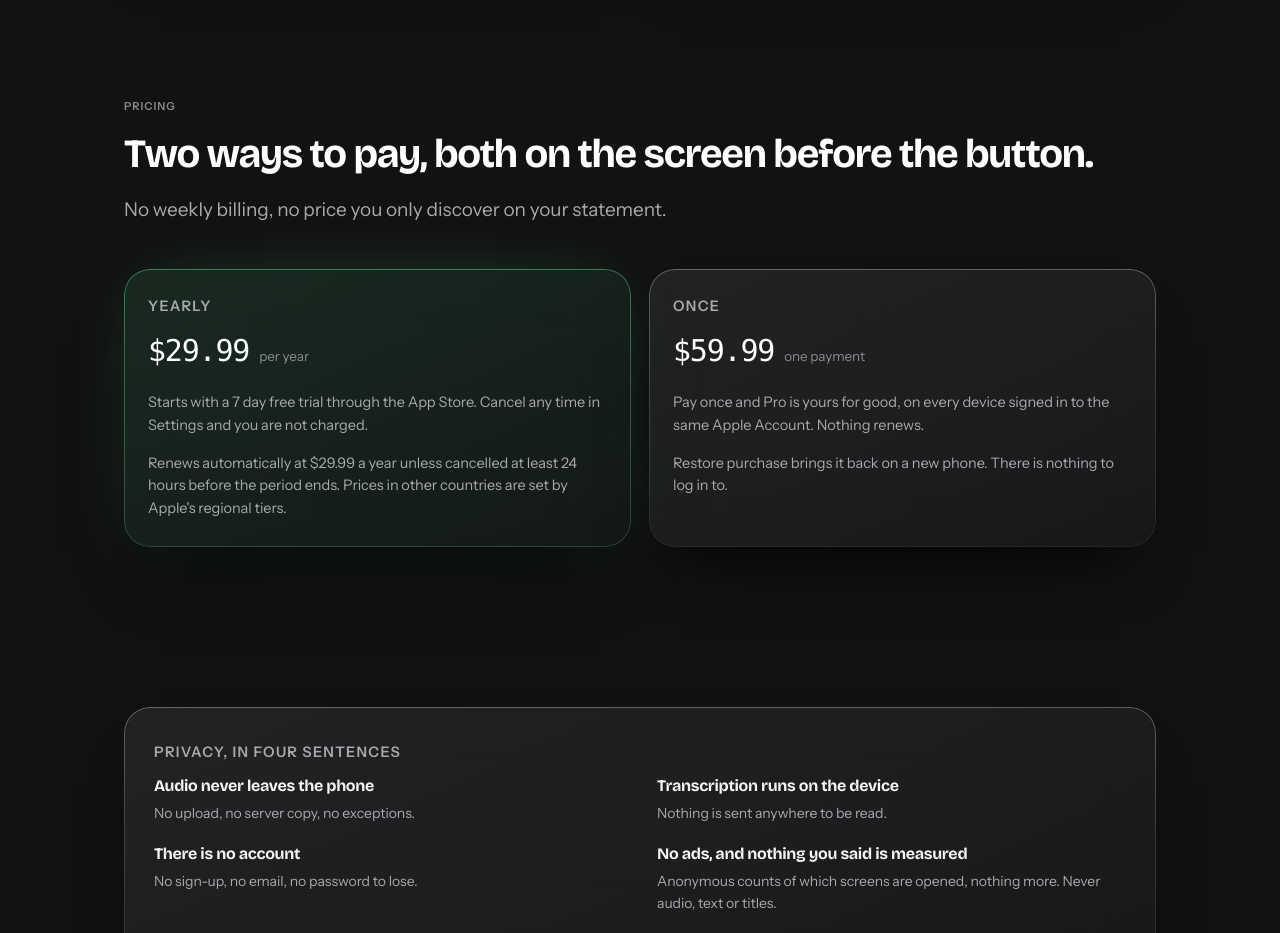
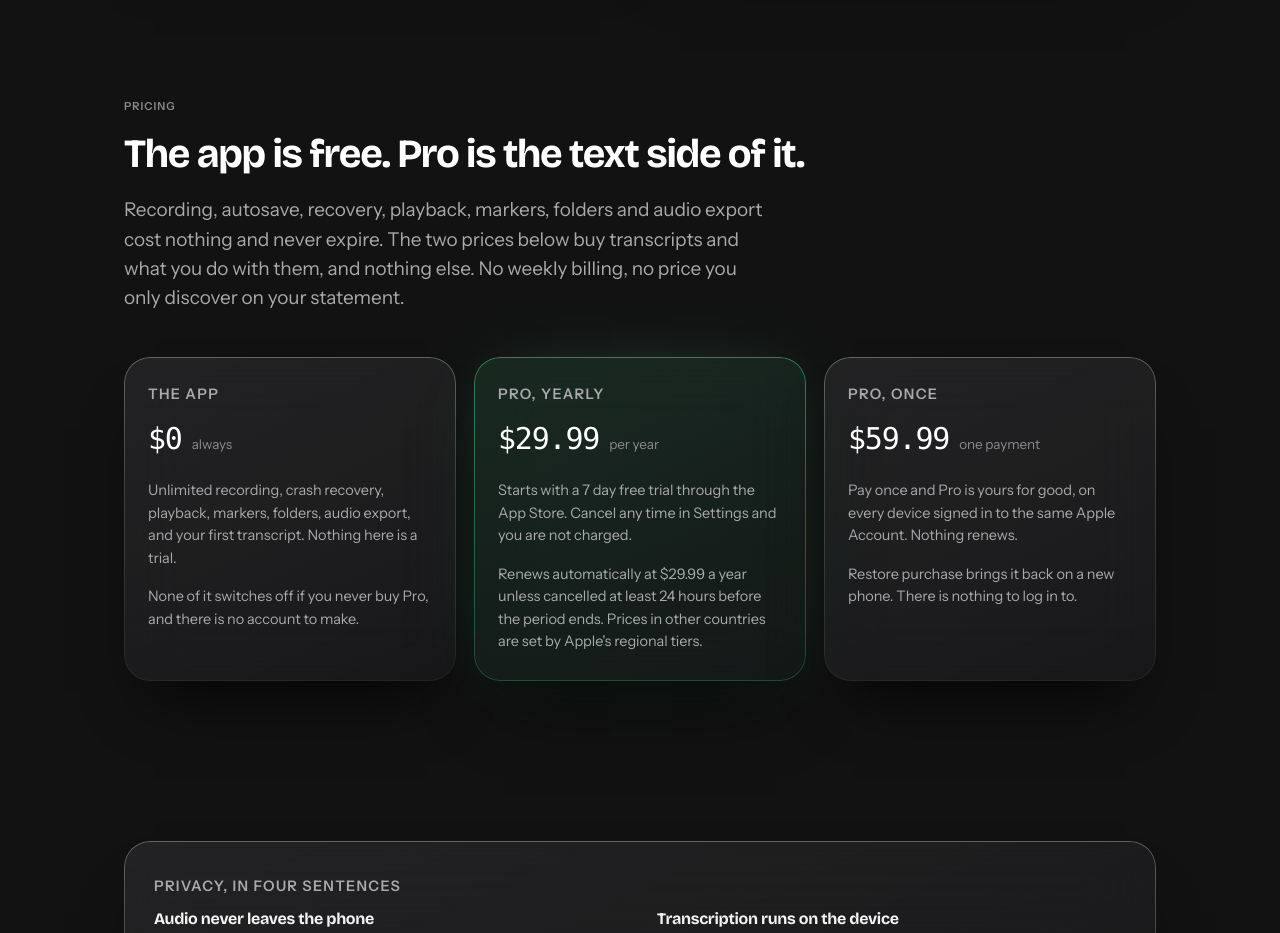
Before and after one commit to irfanbehic/tapedeck, a plain HTML site: page index.html in a window 1280 px wide. Shown: the part 2440-3373 px from the top of the page. Drawn offline with nearby package versions, Linux system fonts and the light colour scheme; a web font is replaced by a local one.

Commit message:
Put the free app in the pricing row, where it was missing
The section headed "Two ways to pay" and showed two paid cards. Anyone
following the Pricing link straight down from the nav met $29.99 and $59.99
with nothing beside them, and read a paid app. The page said "free forever"
higher up; the part people actually jump to did not.

So the row is three cards and the first one is the app itself at $0, with
what it includes, and the two Pro cards say Pro in their labels. Same prices,
same terms — the free column is simply present where the figures are.

Co-Authored-By: Claude Opus 5 <noreply@anthropic.com>

```diff
--- a/index.html
+++ b/index.html
@@ -137,12 +137,22 @@
   <section class="band" id="pricing">
     <div class="shell">
       <p class="label reveal">Pricing</p>
-      <h2 class="reveal">Two ways to pay, both on the screen before the button.</h2>
-      <p class="lead reveal" style="margin-bottom:44px">No weekly billing, no price you only discover on your statement.</p>
+      <h2 class="reveal">The app is free. Pro is the text side of it.</h2>
+      <p class="lead reveal" style="margin-bottom:44px">Recording, autosave, recovery, playback, markers, folders and audio export cost nothing and never expire. The two prices below buy transcripts and what you do with them, and nothing else. No weekly billing, no price you only discover on your statement.</p>
 
-      <div class="split">
-        <article class="glass glass--accent card reveal">
-          <p class="label" style="margin-bottom:10px">Yearly</p>
+      <div class="grid grid--3">
+        <article class="glass card reveal">
+          <p class="label" style="margin-bottom:10px">The app</p>
+          <div class="price">
+            <span class="price__figure">$0</span>
+            <span class="price__unit">always</span>
+          </div>
+          <p>Unlimited recording, crash recovery, playback, markers, folders, audio export, and your first transcript. Nothing here is a trial.</p>
+          <p class="fineprint">None of it switches off if you never buy Pro, and there is no account to make.</p>
+        </article>
+
+        <article class="glass glass--accent card reveal" data-delay="80">
+          <p class="label" style="margin-bottom:10px">Pro, yearly</p>
           <div class="price">
             <span class="price__figure">$29.99</span>
             <span class="price__unit">per year</span>
@@ -151,8 +161,8 @@
           <p class="fineprint">Renews automatically at $29.99 a year unless cancelled at least 24 hours before the period ends. Prices in other countries are set by Apple's regional tiers.</p>
         </article>
 
-        <article class="glass card reveal" data-delay="80">
-          <p class="label" style="margin-bottom:10px">Once</p>
+        <article class="glass card reveal" data-delay="160">
+          <p class="label" style="margin-bottom:10px">Pro, once</p>
           <div class="price">
             <span class="price__figure">$59.99</span>
             <span class="price__unit">one payment</span>
```
